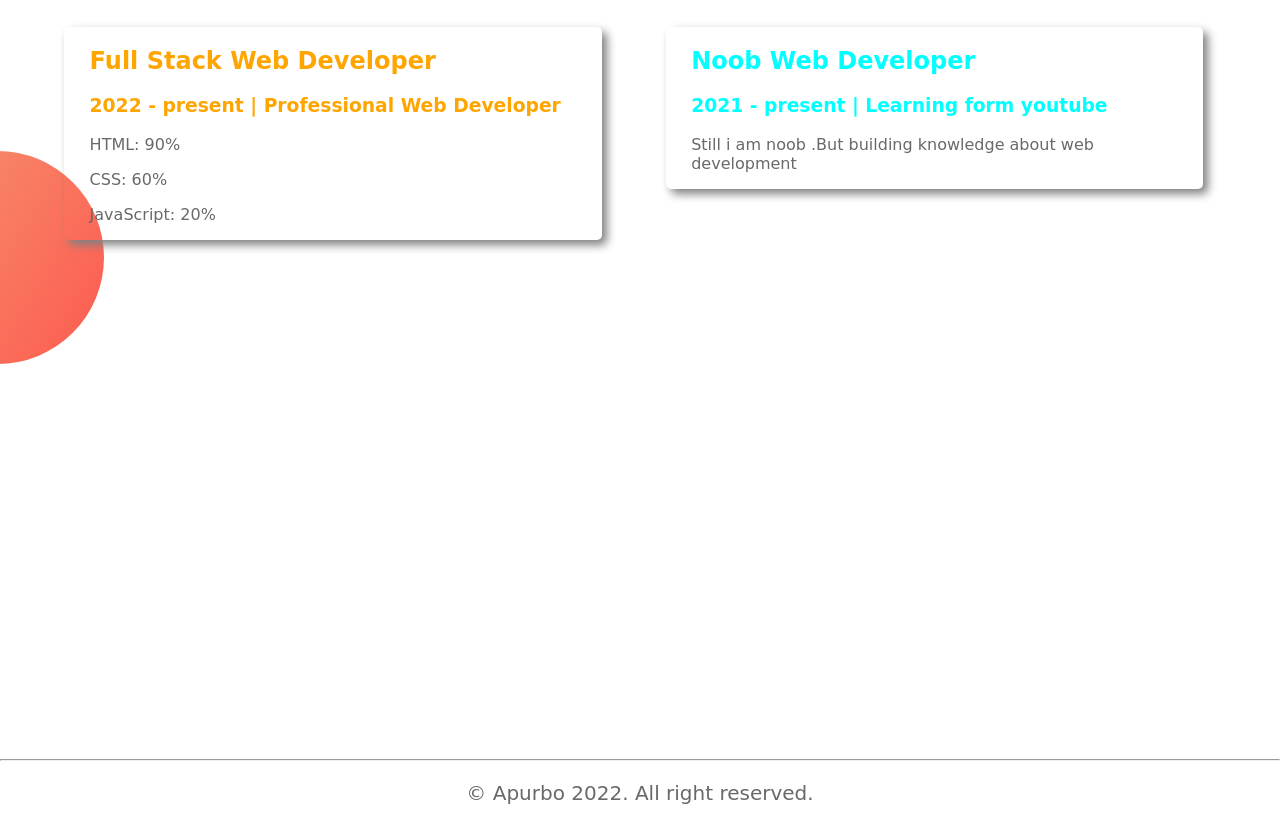
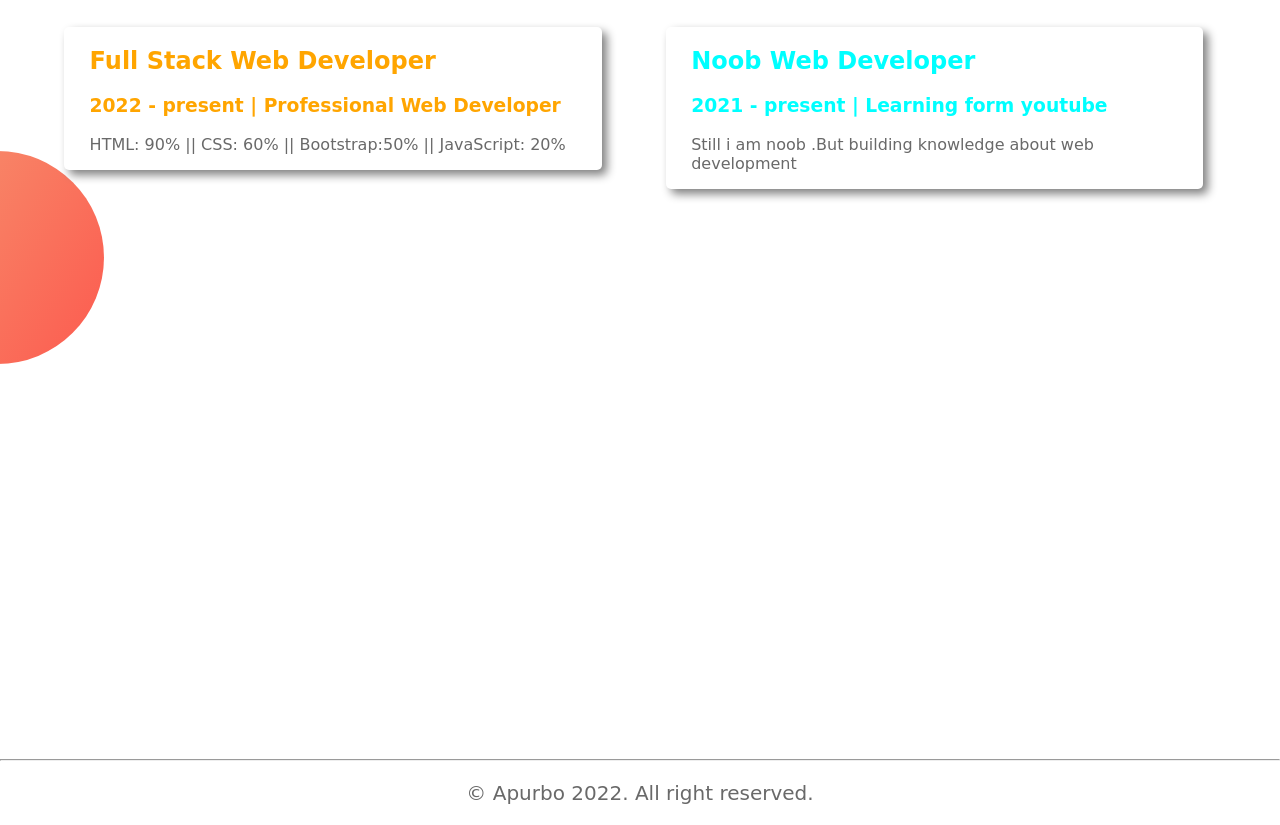
Before and after one commit to Apurbo-Knight/web-portfolio, a plain HTML site: page index.html in a window 1280 px wide. Shown: the part 1682-2507 px from the top of the page. Drawn offline with Linux system fonts and the light colour scheme; a web font is replaced by a local one.

Commit message:
adding exp

```diff
--- a/index.html
+++ b/index.html
@@ -46,9 +46,7 @@
         <div id="pro" id="full-stack" class="half-width single-experiences">
             <h2 class="orange-highlight">Full Stack Web Developer</h2>
             <h3 class="orange-highlight">2022 - present | Professional Web Developer</h3>
-            <p>HTML: 90%</p>
-            <P>CSS: 60%</P>
-            <P>JavaScript: 20%</P>
+            <p>HTML: 90% || CSS: 60% || Bootstrap:50% || JavaScript: 20%
         </div>
 
         <div id="noob" id="nood-web" class="half-width single-experiences">
```
